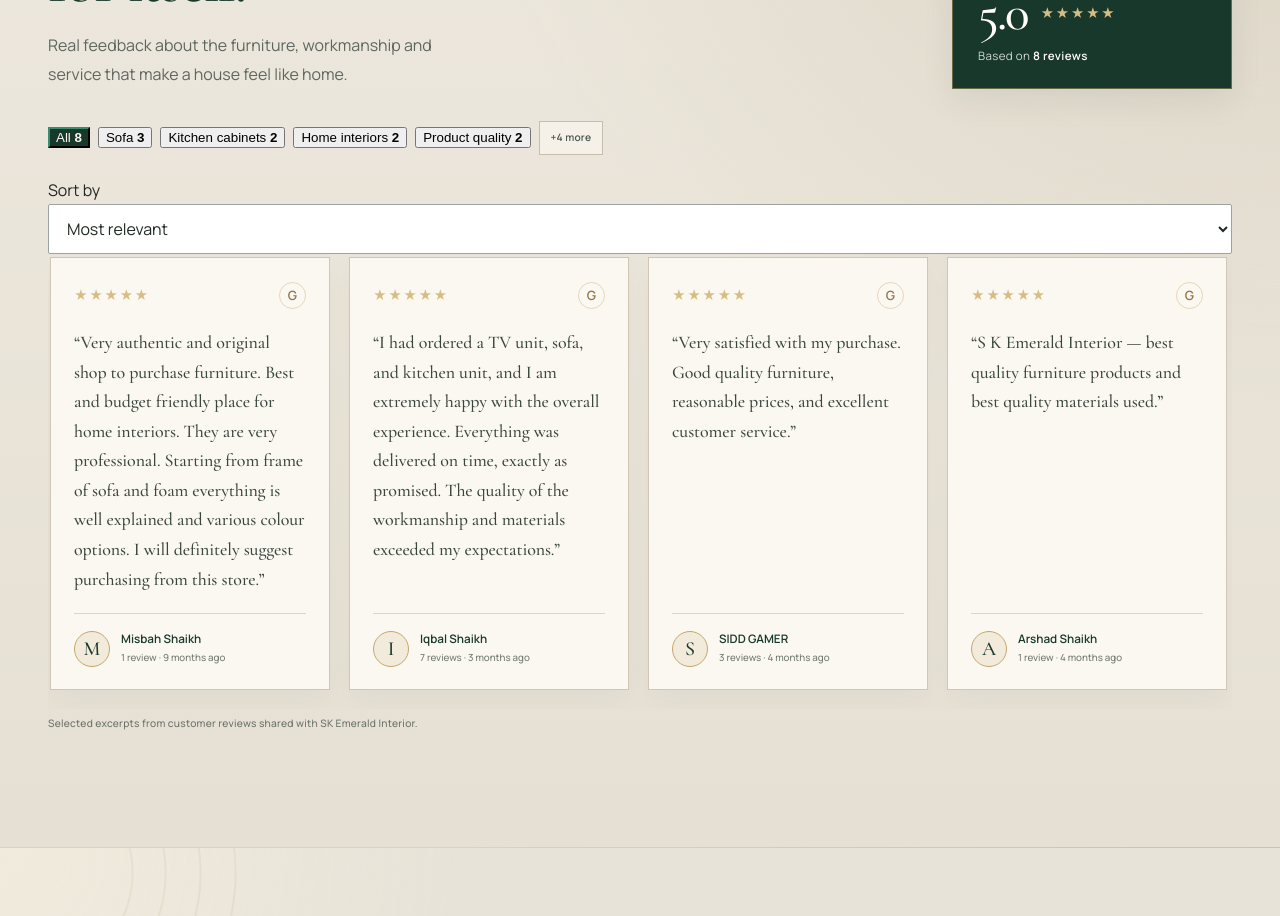
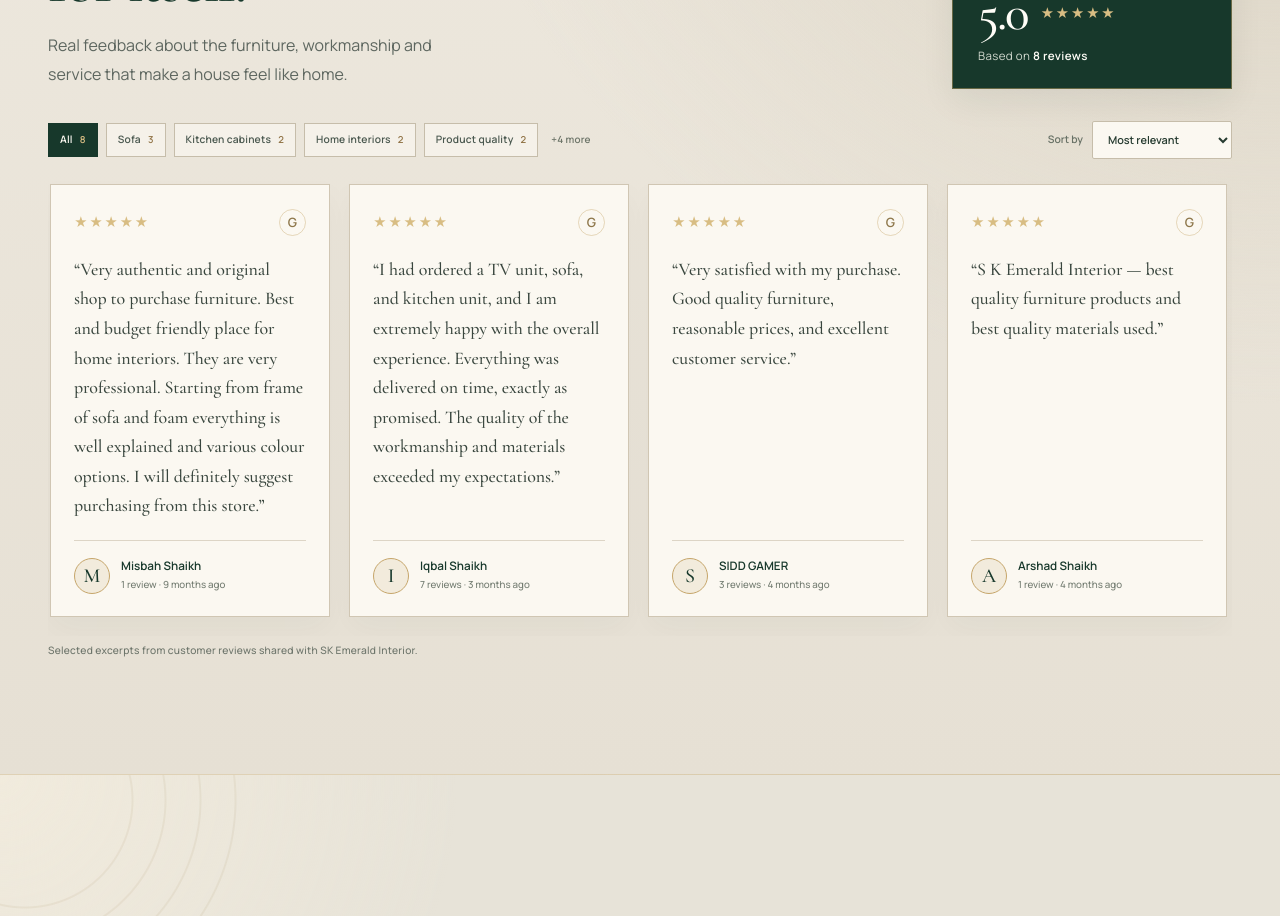
Before and after one commit to faisalahmad7/SK-emerald-landing-page, a React (Vite) app: page / in a window 1280 px wide. Shown: the part 7480-8396 px from the top of the page. Built offline with nearby package versions, Linux system fonts and the light colour scheme.

Commit message:
Style interactive customer review controls

```diff
--- a/src/styles-homepage-ribbon-contact.css
+++ b/src/styles-homepage-ribbon-contact.css
@@ -2018,3 +2018,94 @@
     transform: none !important;
   }
 }
+
+
+/* Review controls are real filters/sorting controls, styled as quiet editorial chips. */
+.homepage-ribbon-pass .editorial-review-tools {
+  display: flex;
+  align-items: center;
+  justify-content: space-between;
+  gap: 18px;
+  margin-bottom: 22px;
+}
+.homepage-ribbon-pass .editorial-review-topics {
+  margin-bottom: 0;
+}
+.homepage-ribbon-pass .editorial-review-topics > button {
+  display: inline-flex;
+  align-items: center;
+  gap: 7px;
+  min-height: 34px;
+  padding: 6px 11px;
+  border: 1px solid #C6BDAA;
+  border-radius: 0;
+  color: #4A584F;
+  background: #FBF8F1A6;
+  font: 600 .64rem/1.3 var(--ed-sans);
+  letter-spacing: .02em;
+  cursor: pointer;
+  transition: color .22s, border-color .22s, background .22s;
+}
+.homepage-ribbon-pass .editorial-review-topics > button:hover {
+  border-color: #A88B52;
+  background: #F7F0E2;
+}
+.homepage-ribbon-pass .editorial-review-topics > button.topic-active,
+.homepage-ribbon-pass .editorial-review-topics > button[aria-pressed="true"] {
+  color: #FBF8F1;
+  border-color: #17382B;
+  background: #17382B;
+}
+.homepage-ribbon-pass .editorial-review-topics > button b {
+  color: #917447;
+  font-size: .6rem;
+}
+.homepage-ribbon-pass .editorial-review-topics > button[aria-pressed="true"] b {
+  color: #D8BD83;
+}
+.homepage-ribbon-pass .editorial-review-topics > .editorial-review-more {
+  border: 0;
+  background: transparent;
+  color: #6D7569;
+  padding-inline: 5px;
+  font-size: .62rem;
+}
+.homepage-ribbon-pass .editorial-review-sort {
+  display: flex;
+  align-items: center;
+  flex: 0 0 auto;
+  gap: 9px;
+  color: #687166;
+  font: 600 .65rem/1.3 var(--ed-sans);
+  white-space: nowrap;
+}
+.homepage-ribbon-pass .editorial-review-sort select {
+  width: auto;
+  min-width: 140px;
+  min-height: 38px;
+  padding: 7px 30px 7px 11px;
+  border-color: #C6BDAA;
+  background-color: #FBF8F1;
+  color: #263B30;
+  font: 600 .68rem/1.3 var(--ed-sans);
+  cursor: pointer;
+}
+@media (max-width: 899px) {
+  .homepage-ribbon-pass .editorial-review-tools {
+    align-items: flex-start;
+    flex-direction: column;
+    gap: 12px;
+  }
+  .homepage-ribbon-pass .editorial-review-topics {
+    margin-bottom: 0;
+  }
+  .homepage-ribbon-pass .editorial-review-sort {
+    width: 100%;
+    justify-content: flex-end;
+  }
+}
+@media (min-width: 900px) and (prefers-reduced-motion: no-preference) {
+  .homepage-ribbon-pass .editorial-triptych .tri-scroll-image {
+    transition: none !important;
+  }
+}
```
